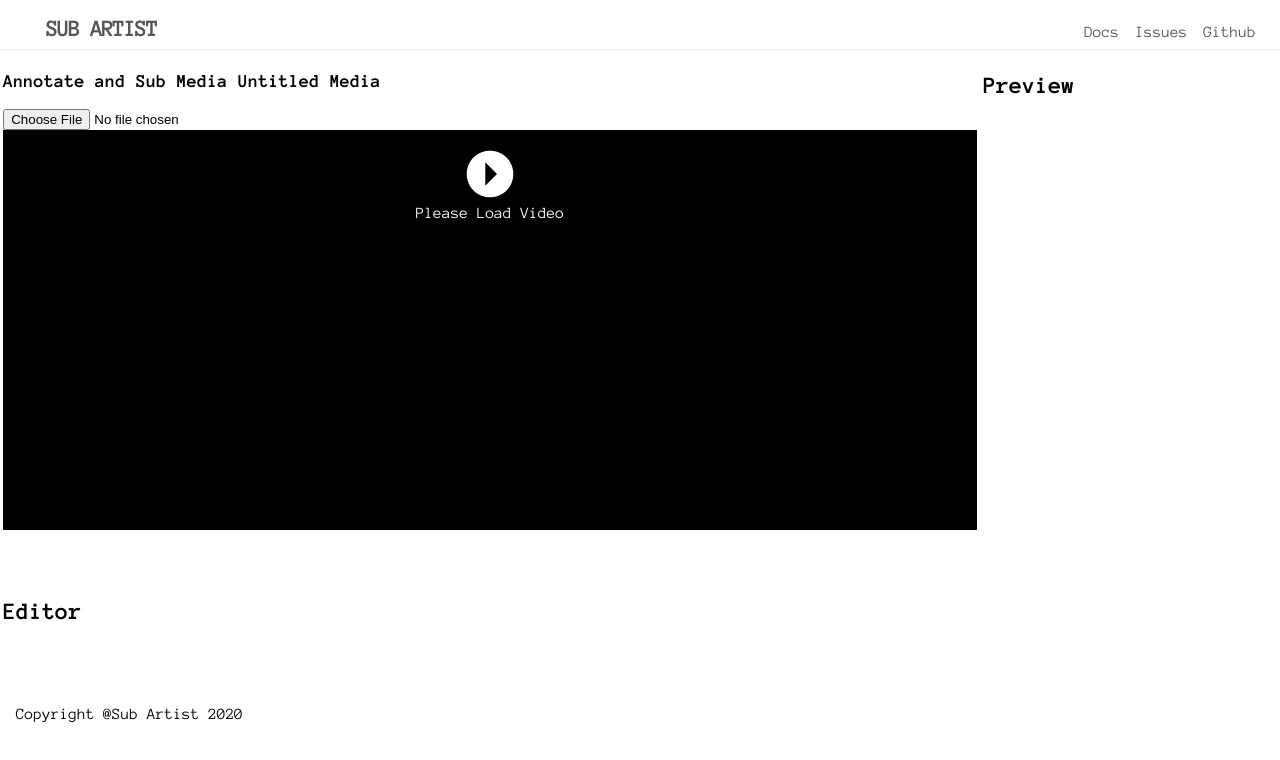
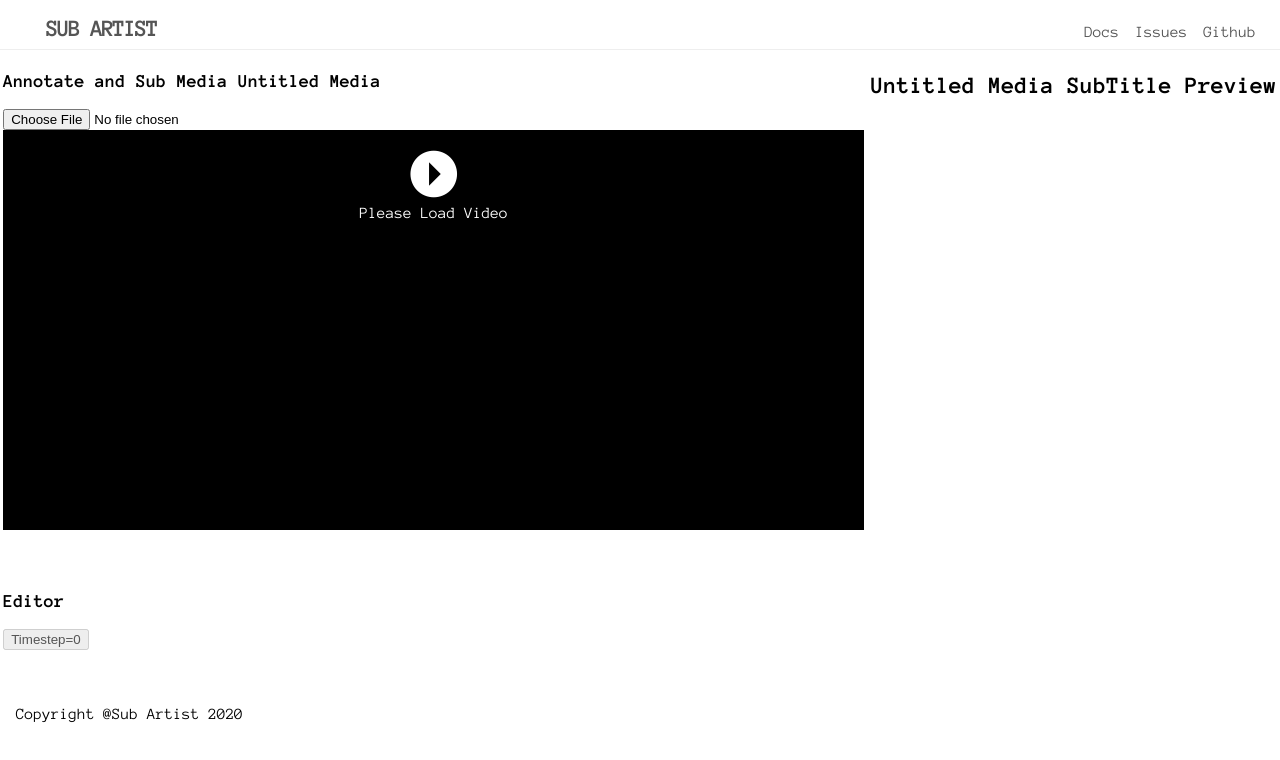
Before and after one commit to mugen64/sub-artist, a Nuxt app: page / in a window 1280 px wide. Shown: the top 760 px of the page. Built offline with nearby package versions, Linux system fonts and the light colour scheme.

Commit message:
[TranscriptEditor]Added moment lib and moment-duration-format to make handling time and durations easier

```diff
--- /dev/null
+++ b/components/layouts/SartToolbar.vue
@@ -0,0 +1,11 @@
+<template>
+  <div class="sart-toolbar">
+    <slot />
+  </div>
+</template>
+<style lang="scss">
+.sart-toolbar {
+  display: flex;
+  box-sizing: border-box;
+}
+</style>
--- a/package.json
+++ b/package.json
@@ -18,6 +18,8 @@
     "@nuxtjs/axios": "^5.3.6",
     "@nuxtjs/dotenv": "^1.4.0",
     "@nuxtjs/pwa": "^3.0.0-0",
+    "moment": "^2.24.0",
+    "moment-duration-format": "^2.3.2",
     "nuxt": "^2.0.0"
   },
   "devDependencies": {
--- a/pages/index.vue
+++ b/pages/index.vue
@@ -20,10 +20,14 @@
       />
     </sart-container>
     <sart-container tag="article" style="min-width:300px;">
-      <h2>Preview</h2>
+      <h2>{{ mediaFile.name }} SubTitle Preview</h2>
     </sart-container>
     <sart-container fluid tag="article">
-      <h2>Editor</h2>
+      <h3>Editor</h3>
+      <sart-toolbar>
+        <button :disabled="!mediaUri">Timestep={{ currentTime }}</button>
+        <spacer />
+      </sart-toolbar>
     </sart-container>
   </sart-tiles>
 </template>
@@ -39,7 +43,8 @@ export default {
         name: 'Untitled Media'
       },
       // TODO leave file reader code in just incase
-      fileReader: null
+      fileReader: null,
+      currentTime: 0
     };
   },
   mounted() {
@@ -93,10 +98,11 @@ export default {
     },
     mediaTimeUpdate(evt) {
       console.log(evt);
-      this.formatTime(evt.timeStamp);
+      this.formatTime(evt.target.currentTime);
     },
     formatTime(time) {
-      console.log(time);
+      // console.log(time);
+      this.currentTime = time;
     }
   }
 };
--- a/plugins/global-vue.js
+++ b/plugins/global-vue.js
@@ -8,6 +8,7 @@ import SartContainer from '~/components/layouts/SartContainer';
 import Spacer from '~/components/layouts/Spacer';
 import SartTiles from '~/components/layouts/SartTiles';
 import MaterialIcon from '~/components/MaterialIcon';
+import SartToolbar from '~/components/layouts/SartToolbar';
 
 Vue.component('sart-app', SartApp);
 Vue.component('sart-appbar', SartAppbar);
@@ -16,3 +17,4 @@ Vue.component('sart-container', SartContainer);
 Vue.component('sart-tiles', SartTiles);
 Vue.component('spacer', Spacer);
 Vue.component('material-icon', MaterialIcon);
+Vue.component('sart-toolbar', SartToolbar);
--- a/styles/global.scss
+++ b/styles/global.scss
@@ -17,7 +17,6 @@ a, button {
     color: darken($primary, $amount: 50);
   }
 }
-
 nav {
   ul, li {
     list-style: none;
```
Also changed, not shown: components/TranscriptEditor.vue (added, +12 -0 lines), ContainersAndTracks.svg (added), 1 other file (tests, documents, lock files or other folders).
